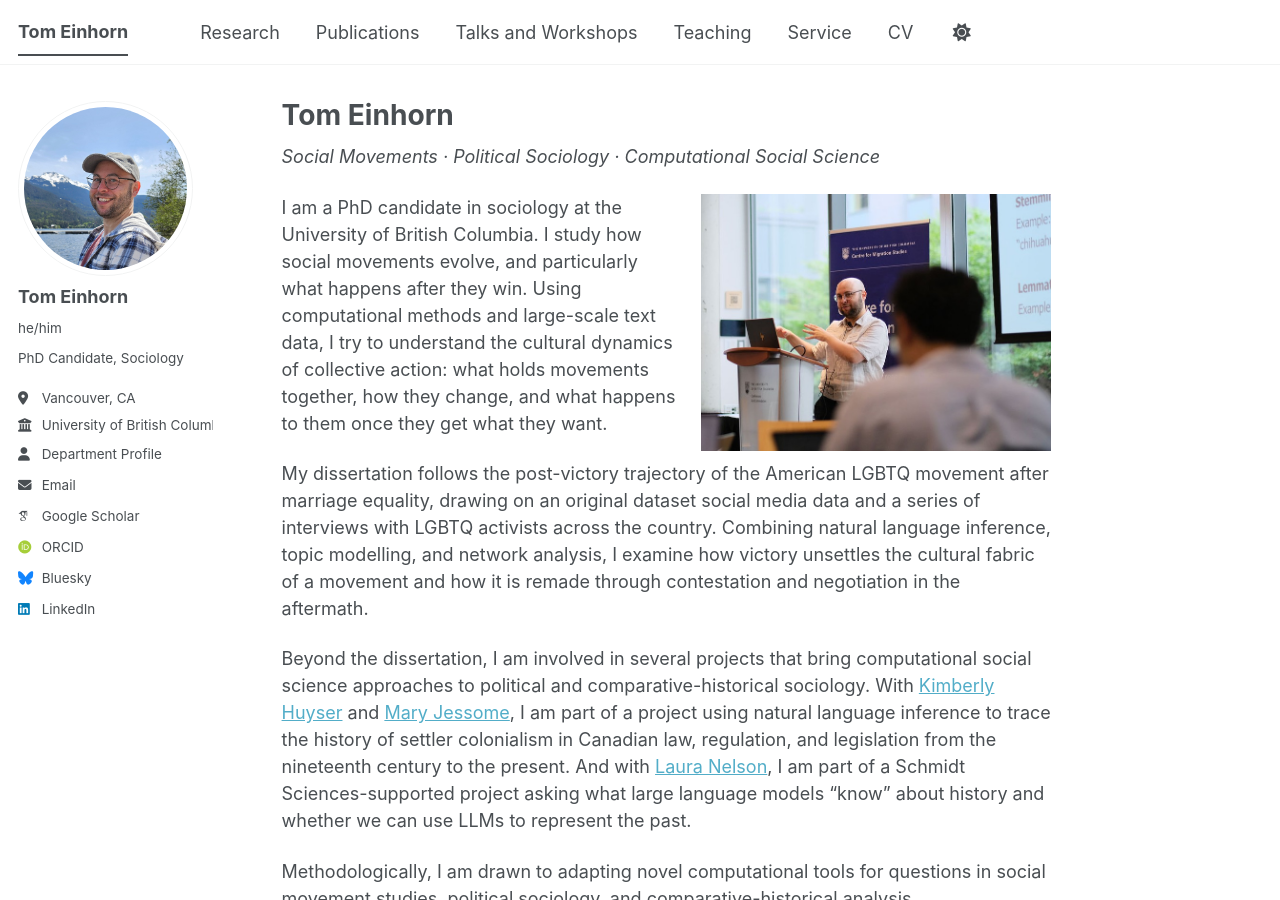
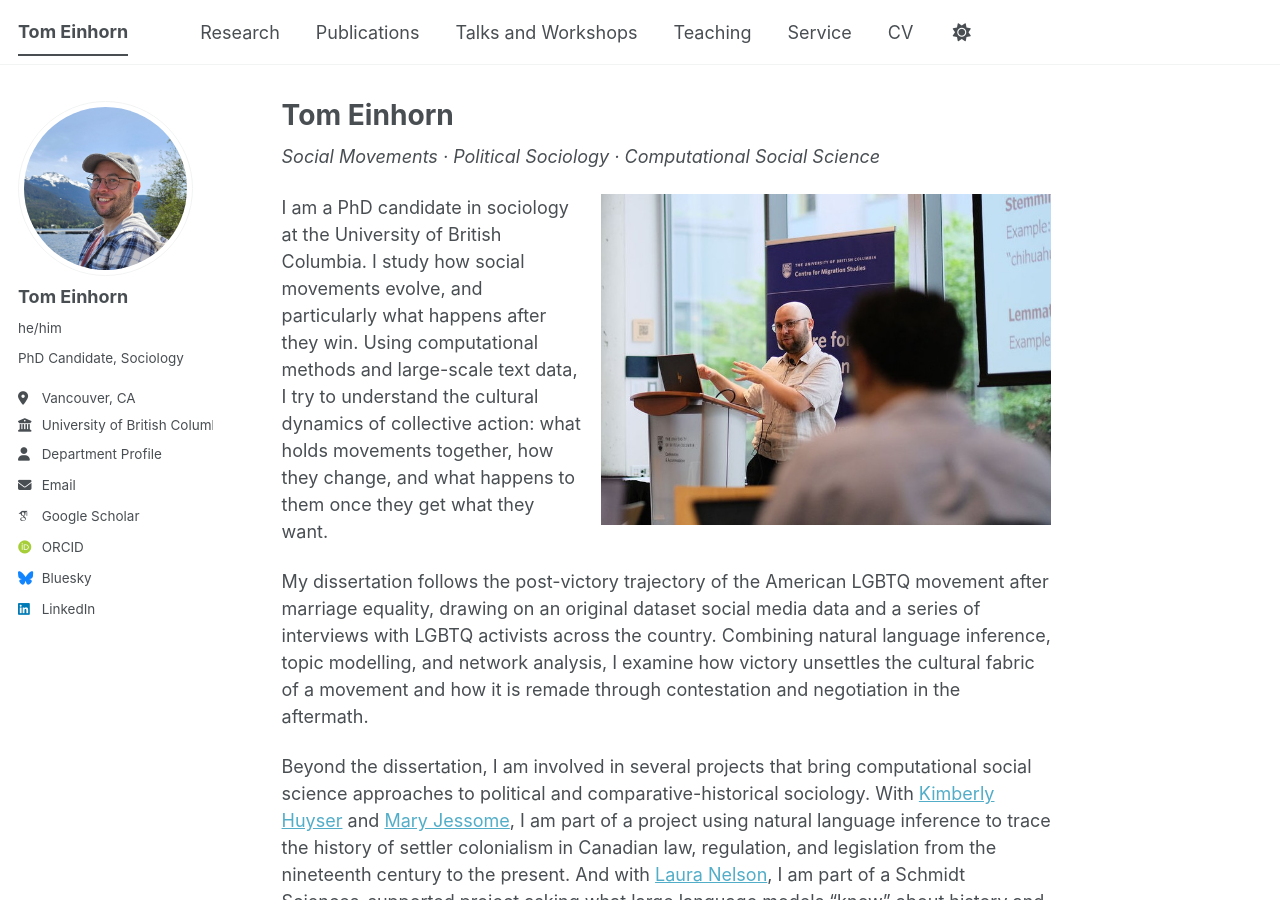
Before and after one commit to TomEinhorn/tomeinhorn.github.io, a Jekyll site: the page built from _pages/about.md, in a window 1280 px wide and 900 px high. Built offline with Jekyll 4.4.1, drawn with Linux system fonts in a browser that asks for light colours; some web fonts are replaced; a script bundle is joined from its source files by our own code; library files that are not in the unit come from our copies.

Commit message:
Increase image width for Tom Einhorn's photo
Updated the image size for Tom Einhorn's photo.

```diff
--- a/_pages/about.md
+++ b/_pages/about.md
@@ -10,7 +10,7 @@
 
 *Social Movements · Political Sociology · Computational Social Science*
 
-![Tom Einhorn](/images/presentation_photo.jpg){: .align-right width="350px"}
+![Tom Einhorn](/images/presentation_photo.jpg){: .align-right width="450px"}
 
 I am a PhD candidate in sociology at the University of British Columbia. I study how social movements evolve, and particularly what happens after they win. Using computational methods and large-scale text data, I try to understand the cultural dynamics of collective action: what holds movements together, how they change, and what happens to them once they get what they want.
 
```
